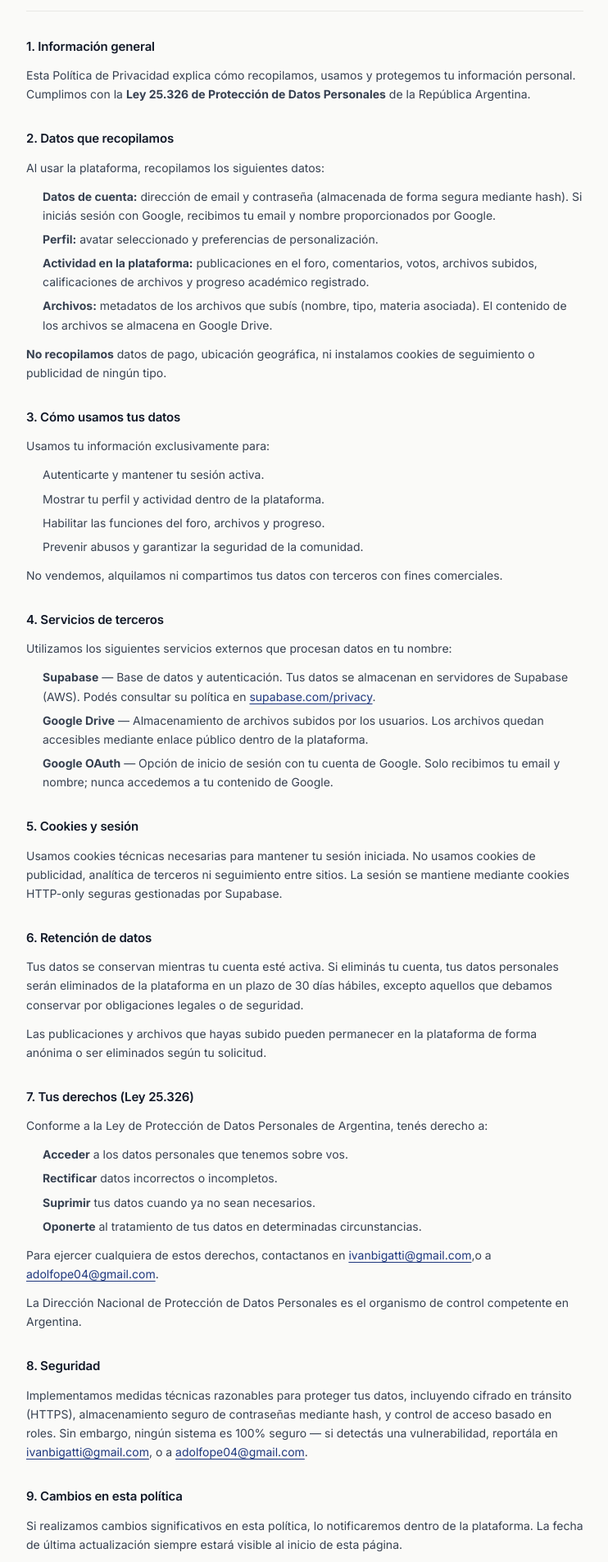
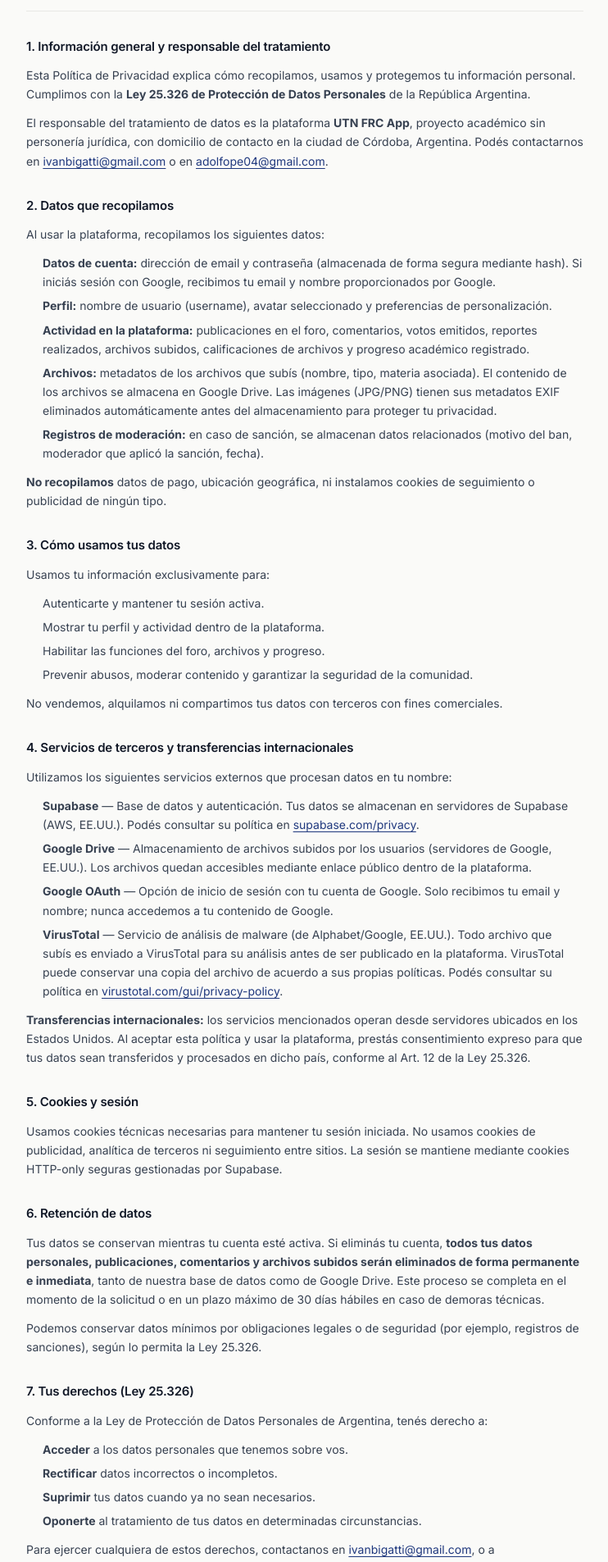
Before and after one commit to IvanBigatti/utn-frc-app, a Next.js app: page /privacidad in a window 1280 px wide. Shown: the part 180-2085 px from the top of the page at 82% size, without its empty margins (268-1010 px from the left). Built offline with nearby package versions, Linux system fonts and the light colour scheme; no server answers.

Commit message:
cambios en t&c y pv

```diff
--- a/app/actions/moderador.ts
+++ b/app/actions/moderador.ts
@@ -31,7 +31,8 @@ export async function eliminarPostMod(postId: number): Promise<{ error?: string
 
   if (!mod) return { error: 'No tenés permisos de moderador.' }
 
-  const { error } = await supabase.from('foro_post').delete().eq('id', postId)
+  const admin = createAdminClient()
+  const { error } = await admin.from('foro_post').delete().eq('id', postId)
   if (error) return { error: 'Error al eliminar la publicación.' }
   return {}
 }
@@ -49,7 +50,8 @@ export async function eliminarComentarioMod(comentarioId: number): Promise<{ err
 
   if (!mod) return { error: 'No tenés permisos de moderador.' }
 
-  const { error } = await supabase.from('foro_comment').delete().eq('id', comentarioId)
+  const admin = createAdminClient()
+  const { error } = await admin.from('foro_comment').delete().eq('id', comentarioId)
   if (error) return { error: 'Error al eliminar el comentario.' }
   return {}
 }
--- a/app/privacidad/page.tsx
+++ b/app/privacidad/page.tsx
@@ -16,11 +16,18 @@ export default function PrivacidadPage() {
         </header>
 
         <section>
-          <h2>1. Información general</h2>
+          <h2>1. Información general y responsable del tratamiento</h2>
           <p>
             Esta Política de Privacidad explica cómo recopilamos, usamos y protegemos tu información
             personal. Cumplimos con la <strong>Ley 25.326 de Protección de Datos Personales</strong> de
             la República Argentina.
+          </p>
+          <p>
+            El responsable del tratamiento de datos es la plataforma <strong>UTN FRC App</strong>,
+            proyecto académico sin personería jurídica, con domicilio de contacto en la ciudad de
+            Córdoba, Argentina. Podés contactarnos en{' '}
+            <a href="mailto:ivanbigatti@gmail.com">ivanbigatti@gmail.com</a> o en{' '}
+            <a href="mailto:adolfope04@gmail.com">adolfope04@gmail.com</a>.
           </p>
         </section>
 
@@ -34,15 +41,23 @@ export default function PrivacidadPage() {
               proporcionados por Google.
             </li>
             <li>
-              <strong>Perfil:</strong> avatar seleccionado y preferencias de personalización.
+              <strong>Perfil:</strong> nombre de usuario (username), avatar seleccionado y
+              preferencias de personalización.
             </li>
             <li>
               <strong>Actividad en la plataforma:</strong> publicaciones en el foro, comentarios,
-              votos, archivos subidos, calificaciones de archivos y progreso académico registrado.
+              votos emitidos, reportes realizados, archivos subidos, calificaciones de archivos
+              y progreso académico registrado.
             </li>
             <li>
               <strong>Archivos:</strong> metadatos de los archivos que subís (nombre, tipo, materia
-              asociada). El contenido de los archivos se almacena en Google Drive.
+              asociada). El contenido de los archivos se almacena en Google Drive. Las imágenes
+              (JPG/PNG) tienen sus metadatos EXIF eliminados automáticamente antes del almacenamiento
+              para proteger tu privacidad.
+            </li>
+            <li>
+              <strong>Registros de moderación:</strong> en caso de sanción, se almacenan datos
+              relacionados (motivo del ban, moderador que aplicó la sanción, fecha).
             </li>
           </ul>
           <p>
@@ -58,31 +73,47 @@ export default function PrivacidadPage() {
             <li>Autenticarte y mantener tu sesión activa.</li>
             <li>Mostrar tu perfil y actividad dentro de la plataforma.</li>
             <li>Habilitar las funciones del foro, archivos y progreso.</li>
-            <li>Prevenir abusos y garantizar la seguridad de la comunidad.</li>
+            <li>Prevenir abusos, moderar contenido y garantizar la seguridad de la comunidad.</li>
           </ul>
           <p>No vendemos, alquilamos ni compartimos tus datos con terceros con fines comerciales.</p>
         </section>
 
         <section>
-          <h2>4. Servicios de terceros</h2>
+          <h2>4. Servicios de terceros y transferencias internacionales</h2>
           <p>Utilizamos los siguientes servicios externos que procesan datos en tu nombre:</p>
           <ul>
             <li>
               <strong>Supabase</strong> — Base de datos y autenticación. Tus datos se almacenan
-              en servidores de Supabase (AWS). Podés consultar su política en{' '}
+              en servidores de Supabase (AWS, EE.UU.). Podés consultar su política en{' '}
               <a href="https://supabase.com/privacy" target="_blank" rel="noopener noreferrer">
                 supabase.com/privacy
               </a>.
             </li>
             <li>
-              <strong>Google Drive</strong> — Almacenamiento de archivos subidos por los usuarios.
-              Los archivos quedan accesibles mediante enlace público dentro de la plataforma.
+              <strong>Google Drive</strong> — Almacenamiento de archivos subidos por los usuarios
+              (servidores de Google, EE.UU.). Los archivos quedan accesibles mediante enlace
+              público dentro de la plataforma.
             </li>
             <li>
               <strong>Google OAuth</strong> — Opción de inicio de sesión con tu cuenta de Google.
               Solo recibimos tu email y nombre; nunca accedemos a tu contenido de Google.
             </li>
+            <li>
+              <strong>VirusTotal</strong> — Servicio de análisis de malware (de Alphabet/Google,
+              EE.UU.). Todo archivo que subís es enviado a VirusTotal para su análisis antes de
+              ser publicado en la plataforma. VirusTotal puede conservar una copia del archivo
+              de acuerdo a sus propias políticas. Podés consultar su política en{' '}
+              <a href="https://www.virustotal.com/gui/privacy-policy" target="_blank" rel="noopener noreferrer">
+                virustotal.com/gui/privacy-policy
+              </a>.
+            </li>
           </ul>
+          <p>
+            <strong>Transferencias internacionales:</strong> los servicios mencionados operan desde
+            servidores ubicados en los Estados Unidos. Al aceptar esta política y usar la plataforma,
+            prestás consentimiento expreso para que tus datos sean transferidos y procesados en
+            dicho país, conforme al Art. 12 de la Ley 25.326.
+          </p>
         </section>
 
         <section>
@@ -97,13 +128,15 @@ export default function PrivacidadPage() {
         <section>
           <h2>6. Retención de datos</h2>
           <p>
-            Tus datos se conservan mientras tu cuenta esté activa. Si eliminás tu cuenta, tus datos
-            personales serán eliminados de la plataforma en un plazo de 30 días hábiles, excepto
-            aquellos que debamos conservar por obligaciones legales o de seguridad.
+            Tus datos se conservan mientras tu cuenta esté activa. Si eliminás tu cuenta, <strong>todos
+            tus datos personales, publicaciones, comentarios y archivos subidos serán eliminados
+            de forma permanente e inmediata</strong>, tanto de nuestra base de datos como de Google Drive.
+            Este proceso se completa en el momento de la solicitud o en un plazo máximo de 30 días
+            hábiles en caso de demoras técnicas.
           </p>
           <p>
-            Las publicaciones y archivos que hayas subido pueden permanecer en la plataforma de
-            forma anónima o ser eliminados según tu solicitud.
+            Podemos conservar datos mínimos por obligaciones legales o de seguridad (por ejemplo,
+            registros de sanciones), según lo permita la Ley 25.326.
           </p>
         </section>
 
@@ -120,12 +153,12 @@ export default function PrivacidadPage() {
           </ul>
           <p>
             Para ejercer cualquiera de estos derechos, contactanos en{' '}
-            <a href="mailto:ivanbigatti@gmail.com">ivanbigatti@gmail.com</a>,o a{' '}
+            <a href="mailto:ivanbigatti@gmail.com">ivanbigatti@gmail.com</a>, o a{' '}
             <a href="mailto:adolfope04@gmail.com">adolfope04@gmail.com</a>.
           </p>
           <p>
-            La Dirección Nacional de Protección de Datos Personales es el organismo de control
-            competente en Argentina.
+            El organismo de control competente en Argentina es la{' '}
+            <strong>Agencia de Acceso a la Información Pública (AAIP)</strong>.
           </p>
         </section>
 
@@ -133,20 +166,19 @@ export default function PrivacidadPage() {
           <h2>8. Seguridad</h2>
           <p>
             Implementamos medidas técnicas razonables para proteger tus datos, incluyendo cifrado
-            en tránsito (HTTPS), almacenamiento seguro de contraseñas mediante hash, y control de
-            acceso basado en roles. Sin embargo, ningún sistema es 100% seguro — si detectás una
-            vulnerabilidad, reportála en{' '}
-            <a href="mailto:ivanbigatti@gmail.com">ivanbigatti@gmail.com</a>, o a{' '}
-            <a href="mailto:adolfope04@gmail.com">adolfope04@gmail.com</a>.
+            en tránsito (HTTPS), almacenamiento seguro de contraseñas mediante hash, control de
+            acceso basado en roles y análisis de malware en archivos subidos. Sin embargo, ningún
+            sistema es 100% seguro — si detectás una vulnerabilidad, reportála en{' '}
+            <a href="mailto:ivanbigatti@gmail.com">ivanbigatti@gmail.com</a>.
           </p>
         </section>
 
         <section>
           <h2>9. Cambios en esta política</h2>
           <p>
-            Si realizamos cambios significativos en esta política, lo notificaremos dentro de la
-            plataforma. La fecha de última actualización siempre estará visible al inicio de esta
-            página.
+            Si realizamos cambios significativos en esta política, lo notificaremos mediante un
+            aviso visible dentro de la plataforma. La fecha de última actualización siempre estará
+            visible al inicio de esta página.
           </p>
         </section>
 
--- a/app/terminos/page.tsx
+++ b/app/terminos/page.tsx
@@ -29,7 +29,9 @@ export default function TerminosPage() {
             Esta plataforma está destinada exclusivamente a estudiantes y docentes universitarios.
             El registro requiere un email de un proveedor reconocido (Gmail, Outlook, Hotmail,
             Yahoo, iCloud, ProtonMail) o de dominio institucional UTN (<code>frc.utn.edu.ar</code>,{' '}
-            <code>utn.edu.ar</code>). Podés crear una sola cuenta por email.
+            <code>utn.edu.ar</code>). Podés crear una sola cuenta por email. Al registrarte,
+            declarás que tenés al menos 13 años de edad. Si sos menor de 18 años, necesitás
+            autorización de tu padre, madre o tutor legal para usar la plataforma.
           </p>
         </section>
 
@@ -43,6 +45,12 @@ export default function TerminosPage() {
             <li>No usar el foro para publicidad, spam o contenido irrelevante a la comunidad universitaria.</li>
             <li>Respetar a los demás usuarios y a los moderadores.</li>
           </ul>
+          <p>
+            La plataforma permite publicar de forma anónima frente a otros usuarios. Sin embargo,
+            la anonimidad es únicamente visible para el resto de la comunidad: la plataforma siempre
+            conoce la identidad del autor. Las reglas de conducta aplican por igual a publicaciones
+            anónimas y no anónimas, y las sanciones pueden aplicarse igualmente.
+          </p>
         </section>
 
         <section>
@@ -52,6 +60,12 @@ export default function TerminosPage() {
             que tenés los derechos necesarios para compartirlo y que su distribución no viola
             derechos de terceros. La plataforma actúa como intermediaria de almacenamiento y no
             se hace responsable por el contenido subido por los usuarios.
+          </p>
+          <p>
+            Los archivos aceptados son documentos PDF e imágenes en formato JPG y PNG, con un
+            tamaño máximo de <strong>20 MB</strong> por archivo. Todo archivo subido es analizado
+            automáticamente por un servicio de detección de malware antes de ser publicado; los
+            archivos identificados como maliciosos son rechazados y no se almacenan.
           </p>
           <p>
             Los archivos se almacenan en Google Drive con acceso público mediante enlace. La
@@ -65,8 +79,10 @@ export default function TerminosPage() {
           <p>
             La plataforma cuenta con moderadores que pueden eliminar publicaciones, comentarios
             o archivos que violen estas condiciones. En casos graves o reiterados, una cuenta puede
-            ser suspendida temporalmente o permanentemente. Si tu cuenta fue suspendida y creés
-            que fue un error, podés contactarnos para solicitar una revisión.
+            ser suspendida. <strong>La suspensión de una cuenta implica la eliminación permanente
+            de todo el contenido asociado</strong>, incluyendo publicaciones en el foro, comentarios
+            y archivos subidos. Si tu cuenta fue suspendida y creés que fue un error, podés
+            contactarnos para solicitar una revisión.
           </p>
         </section>
 
@@ -80,7 +96,17 @@ export default function TerminosPage() {
         </section>
 
         <section>
-          <h2>7. Limitación de responsabilidad</h2>
+          <h2>7. Eliminación de cuenta</h2>
+          <p>
+            Podés eliminar tu cuenta en cualquier momento desde tu perfil. La eliminación de cuenta
+            es <strong>permanente e irreversible</strong>: se borran todos tus datos personales,
+            publicaciones en el foro, comentarios, archivos subidos y toda tu actividad registrada
+            en la plataforma. No es posible recuperar esta información una vez eliminada la cuenta.
+          </p>
+        </section>
+
+        <section>
+          <h2>8. Limitación de responsabilidad</h2>
           <p>
             La plataforma se provee tal como está, sin garantías de disponibilidad continua.
             No somos responsables por pérdida de datos, contenido incorrecto publicado por usuarios,
@@ -90,16 +116,27 @@ export default function TerminosPage() {
         </section>
 
         <section>
-          <h2>8. Cambios en los términos</h2>
+          <h2>9. Ley aplicable y jurisdicción</h2>
           <p>
-            Podemos actualizar estos términos en cualquier momento. Te notificaremos si los cambios
-            son significativos. Continuar usando la plataforma después de la actualización implica
-            aceptar los nuevos términos.
+            Estos Términos y Condiciones se rigen por las leyes de la <strong>República Argentina</strong>.
+            Para cualquier controversia derivada del uso de esta plataforma, las partes se someten
+            a la jurisdicción de los tribunales ordinarios de la ciudad de <strong>Córdoba, Argentina</strong>,
+            renunciando a cualquier otro fuero que pudiera corresponder.
           </p>
         </section>
 
         <section>
-          <h2>9. Contacto</h2>
+          <h2>10. Cambios en los términos</h2>
+          <p>
+            Podemos actualizar estos términos en cualquier momento. Si los cambios son significativos,
+            lo notificaremos mediante un aviso visible dentro de la plataforma. La fecha de última
+            actualización siempre estará visible al inicio de esta página. Continuar usando la
+            plataforma después de la actualización implica aceptar los nuevos términos.
+          </p>
+        </section>
+
+        <section>
+          <h2>11. Contacto</h2>
           <p>
             Para consultas sobre estos términos, escribinos a{' '}
             <a href="mailto:ivanbigatti@gmail.com">ivanbigatti@gmail.com</a>, o a{' '}
```
